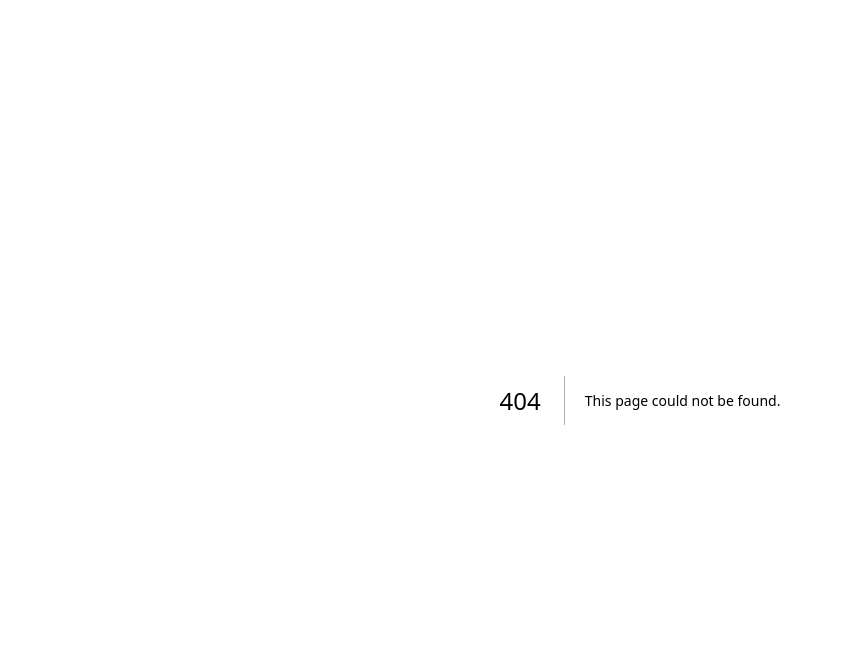
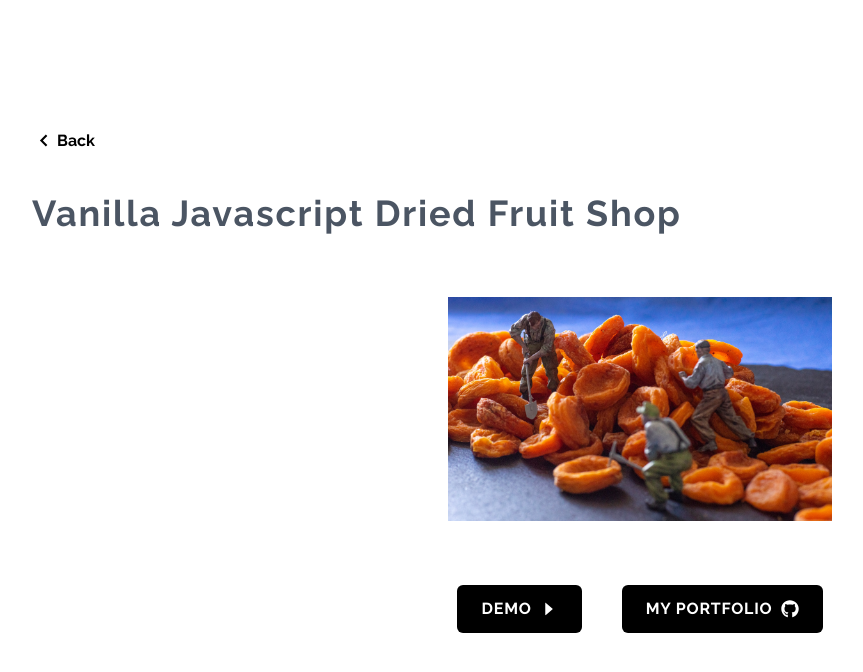
Before and after one commit to GeorgeBarrett/nextjs_portfolio, a Next.js app: page /portfolio/bizarre-bazaar in a window 1280 px wide. Before the commit this address had no page. Shown: the top 672 px of the page, without its empty margins (0-863 px from the left). Built offline with nearby package versions, Linux system fonts and the light colour scheme.

Commit message:
index.js and [id].js created to make my portfolios dynamic. when a user clicks on a portfolio either on portfolio.jsx or via the 'all projects button' they will be redirected. this was built using a database so future projects can be added quickly and communication with a backend will be smooth

```diff
--- /dev/null
+++ b/pages/portfolio/[id].js
@@ -0,0 +1,112 @@
+import React from 'react';
+import { useRouter } from 'next/router';
+import api from '../../public/assets/api.jpg';
+import driedFruit from '../../public/assets/driedFruit.jpg';
+import lpthw from '../../public/assets/lpthw.jpg'
+import weatherApp from '../../public/assets/weatherApp.jpg';
+import { FaGithub } from 'react-icons/fa';
+import { AiOutlineCaretRight } from 'react-icons/ai'
+import { BiChevronLeft } from 'react-icons/bi';
+import Link from 'next/link';
+import Image from 'next/image';
+
+const portfolios = [
+    {
+        id: 1,
+        title: "learn python the hard way",
+        imageSrc: lpthw,
+        url: "lpthw"
+    },
+    {
+        id: 2,
+        title: "django rest api",
+        imageSrc: api,
+        url: "django_rest_api"
+    },
+    {
+        id: 3,
+        title: "vanilla javascript dried fruit shop",
+        imageSrc: driedFruit,
+        url: "bizarre-bazaar"
+    },
+    {
+        id: 4,
+        title: "javascript weather app",
+        imageSrc: weatherApp,
+        url: "weather-app"
+    },
+];
+
+const getPortfolioFrom = (url) => portfolios.filter(p => p.url === url)[0]
+
+export async function getStaticPaths() {
+    const paths = portfolios.map(p => ({
+        params: {id: p.url}
+    }))
+
+    return {
+        paths,
+        fallback: false
+    }
+}
+
+export async function getStaticProps({params}) {
+    const portfolio = getPortfolioFrom(params.id)
+
+    return {
+        props: {portfolio}
+    }
+}
+
+const OnePortfolio = ({portfolio: {title, imageSrc}}) => {
+
+    return (
+        <div className="h-fit w-full text-center">
+            <div className="max-w-screen-xl mx-auto w-full h-full pt-24 p-8 flex flex-col">
+                <div className="flex">
+                    <Link href="/portfolio">
+
+                        <div className="flex items-center justify-center my-8 text-black font-bold capitalize cursor-pointer">
+                            <BiChevronLeft size={25} /> back
+                        </div>
+
+                    </Link>
+                </div>
+
+                <h1 className="capitalize text-4xl mt-2 mb-8 text-center md:text-left font-bold text-gray-600 tracking-wider">{title}</h1>
+
+                <div className="relative w-96 h-56 mx-auto overflow-hidden my-8">
+                    <Image src={imageSrc} alt={imageSrc} layout="fill" objectFit="cover" />
+                </div>
+
+                {/* <h2 className="text-center md:text-left my-4 text-2xl font-bold">
+                    Description
+                </h2> */}
+
+                <div className="flex items-center justify-center gap-10">
+                    <Link href="/">
+                        <div className="group flex items-center justify-center my-8 bg-black text-white px-6 py-3 font-bold uppercase rounded-md tracking-wider cursor-pointer">
+                            demo
+                            <span className="duration-200 ease-in">
+                                <AiOutlineCaretRight size={18} className="ml-2" />
+                            </span>
+                        </div>
+                    </Link>
+
+                    <Link href="https://github.com/GeorgeBarrett">
+                        <div className="group flex items-center justify-center my-8 bg-black text-white px-6 py-3 font-bold uppercase rounded-md tracking-wider cursor-pointer">
+                            my portfolio
+                            <span className="duration-200 ease-in">
+                                <FaGithub size={18} className="ml-2" />
+                            </span>
+                        </div>
+                    </Link>
+
+                </div>
+
+            </div>
+        </div>
+    )
+}
+
+export default OnePortfolio
--- a/pages/portfolio/index.js
+++ b/pages/portfolio/index.js
@@ -13,25 +13,25 @@ export const getStaticProps = async () => {
             id: 1,
             title: "learn python the hard way",
             imageSrc: lpthw,
-            url: ""
+            url: "lpthw"
         },
         {
             id: 2,
             title: "django rest api",
             imageSrc: api,
-            url: ""
+            url: "django_rest_api"
         },
         {
             id: 3,
             title: "vanilla javascript dried fruit shop",
             imageSrc: driedFruit,
-            url: ""
+            url: "bizarre-bazaar"
         },
         {
             id: 4,
             title: "javascript weather app",
             imageSrc: weatherApp,
-            url: ""
+            url: "weather-app"
         },
     ];
 
```
